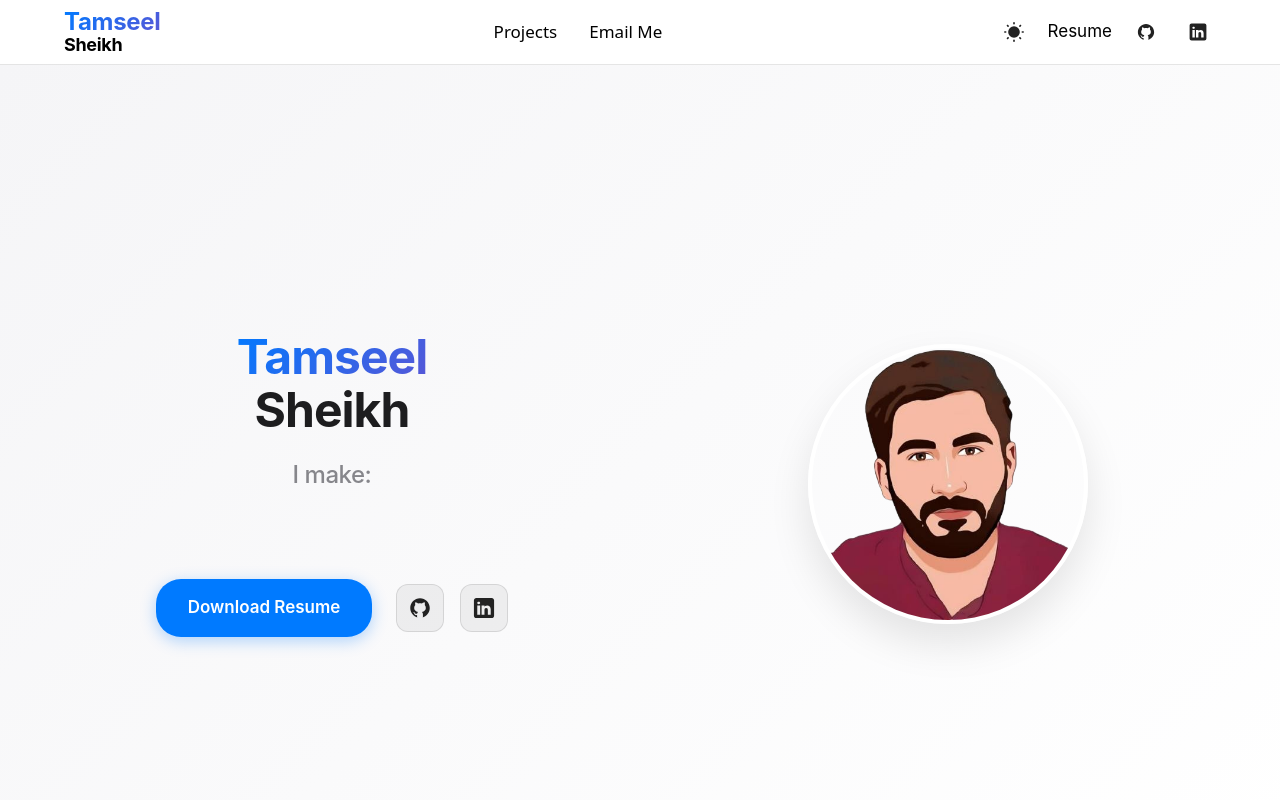
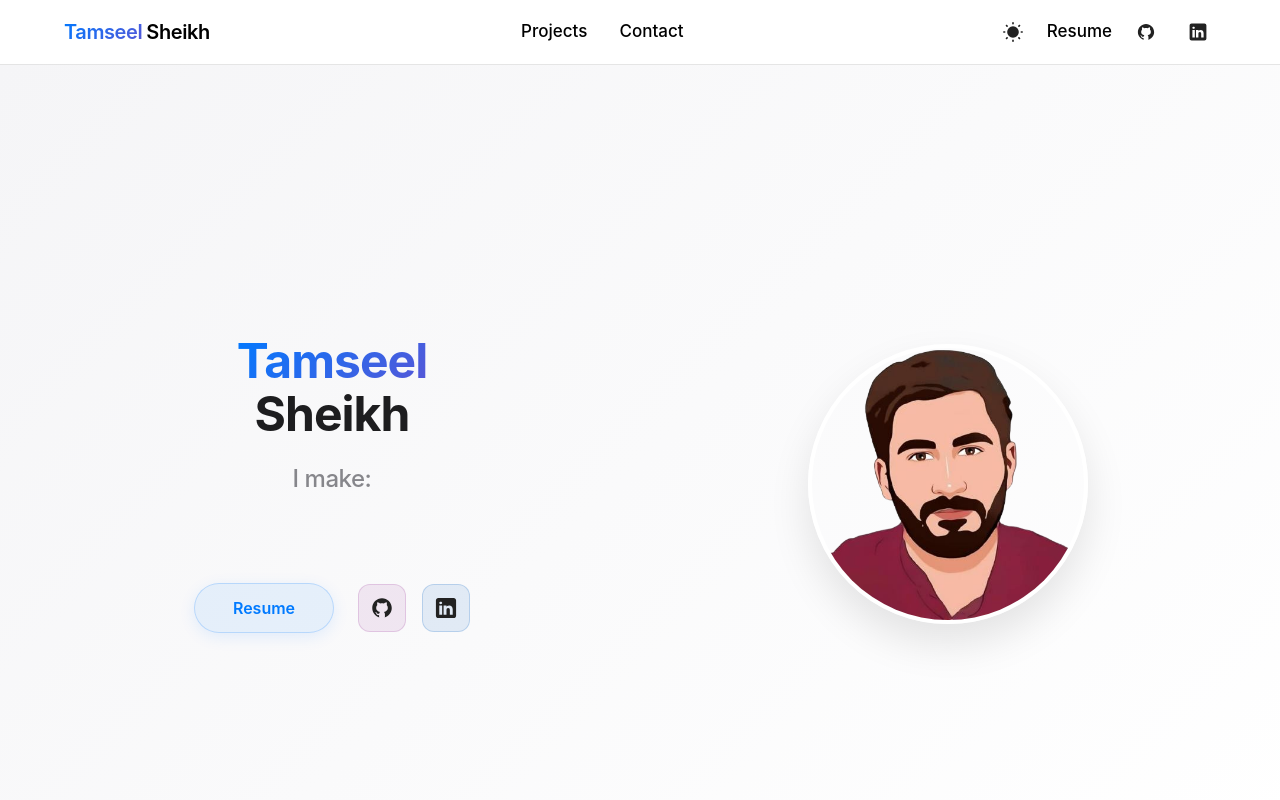
Before and after one commit to tamseel101/tamseel-shake, a React (Vite) app: page / in a window 1280 px wide. Shown: the top 800 px of the page. Built offline with nearby package versions, Linux system fonts and the light colour scheme.

Commit message:
ADDED theme changes

```diff
--- a/src/common/Header.jsx
+++ b/src/common/Header.jsx
@@ -15,7 +15,7 @@ const routes = [
     href: '#projects',
   },
   {
-    title: 'Email Me',
+    title: 'Contact',
     href: 'mailto:your.email@example.com',
   },
 ];
--- a/src/common/HeaderStyles.module.css
+++ b/src/common/HeaderStyles.module.css
@@ -49,12 +49,11 @@
 .brandLink {
   text-decoration: none;
   display: flex;
-  flex-direction: column;
-  align-items: flex-start;
-  gap: 0;
+  align-items: center;
+  gap: 4px;
   font-family: -apple-system, BlinkMacSystemFont, 'Segoe UI', Roboto, sans-serif;
-  font-weight: 700;
-  line-height: 1.1;
+  font-weight: 600;
+  font-size: 20px;
   letter-spacing: -0.02em;
 }
 
@@ -63,13 +62,13 @@
   -webkit-background-clip: text;
   -webkit-text-fill-color: transparent;
   background-clip: text;
-  font-size: 24px;
+  font-size: 20px;
   transition: all 0.3s ease;
 }
 
 .sheikh {
   color: #000000;
-  font-size: 18px;
+  font-size: 20px;
   transition: all 0.3s ease;
 }
 
@@ -85,10 +84,9 @@
 }
 
 .brandLink:hover .tamseel {
-  background: linear-gradient(135deg, #000000 0%, #000000 100%);
-  -webkit-background-clip: text;
-  -webkit-text-fill-color: transparent;
-  background-clip: text;
+  color: #000000;
+  background: none;
+  -webkit-text-fill-color: #000000;
 }
 
 .brandLink:hover .sheikh {
@@ -99,10 +97,9 @@
 }
 
 [data-theme='dark'] .brandLink:hover .tamseel {
-  background: linear-gradient(135deg, #F5F5F7 0%, #F5F5F7 100%);
-  -webkit-background-clip: text;
-  -webkit-text-fill-color: transparent;
-  background-clip: text;
+  color: #F5F5F7;
+  background: none;
+  -webkit-text-fill-color: #F5F5F7;
 }
 
 [data-theme='dark'] .brandLink:hover .sheikh {
@@ -139,7 +136,8 @@
   color: #000000;
   text-decoration: none;
   font-size: 17px;
-  font-weight: 400;
+  font-weight: 500; /* Increased boldness */
+  font-family: -apple-system, BlinkMacSystemFont, 'Segoe UI', Roboto, sans-serif; /* Explicitly set font-family */
   transition: color 0.2s ease;
   position: relative;
 }
@@ -218,11 +216,11 @@
   color: #000000;
   text-decoration: none;
   font-size: 17px;
-  font-weight: 400;
+  font-weight: 500; /* Increased boldness */
+  font-family: -apple-system, BlinkMacSystemFont, 'Segoe UI', Roboto, sans-serif; /* Explicitly set font-family */
   transition: color 0.2s ease;
   border: none;
   cursor: pointer;
-  font-family: -apple-system, BlinkMacSystemFont, 'Segoe UI', Roboto, sans-serif;
   position: relative;
 }
 
@@ -409,6 +407,7 @@
   color: #000000;
   font-size: 17px;
   font-weight: 500;
+  font-family: -apple-system, BlinkMacSystemFont, 'Segoe UI', Roboto, sans-serif; /* Explicitly set font-family */
   border-radius: 12px;
   transition: all 0.2s ease;
   background: none;
--- a/src/sections/Hero/Hero.jsx
+++ b/src/sections/Hero/Hero.jsx
@@ -32,14 +32,14 @@ function Hero({ id }) {
             </div>
             <div className={styles.heroActions}>
               <a href={CV} download className={styles.resumeButton}>
-                Download Resume
+                Resume
               </a>
               <div className={styles.socialLinks}>
                 <a
                   href="https://github.com/tamseel101"
                   target="_blank"
                   rel="noreferrer"
-                  className={styles.socialLink}
+                  className={`${styles.socialLink} ${styles.githubLink}`}
                   aria-label="GitHub Profile"
                 >
                   <img src={githubIcon} alt="GitHub" />
@@ -48,7 +48,7 @@ function Hero({ id }) {
                   href="https://www.linkedin.com/in/tamseelsheikh/"
                   target="_blank"
                   rel="noreferrer"
-                  className={styles.socialLink}
+                  className={`${styles.socialLink} ${styles.linkedinLink}`}
                   aria-label="LinkedIn Profile"
                 >
                   <img src={linkedinIcon} alt="LinkedIn" />
--- a/src/sections/Hero/HeroStyles.module.css
+++ b/src/sections/Hero/HeroStyles.module.css
@@ -134,37 +134,41 @@
 }
 
 .resumeButton {
-  background: #007AFF;
-  color: white;
+  background: rgba(0, 122, 255, 0.08);
+  color: #007AFF;
   text-decoration: none;
-  padding: 16px 32px;
+  padding: 12px 24px;
   border-radius: 25px;
   font-family: -apple-system, BlinkMacSystemFont, 'Segoe UI', Roboto, sans-serif;
-  font-size: 17px;
+  font-size: 16px;
   font-weight: 600;
   transition: all 0.3s cubic-bezier(0.4, 0, 0.2, 1);
-  border: none;
+  border: 1px solid rgba(0, 122, 255, 0.2);
   cursor: pointer;
-  box-shadow: 0 4px 16px rgba(0, 122, 255, 0.3);
+  box-shadow: 0 4px 16px rgba(0, 122, 255, 0.1);
   display: inline-block;
   text-align: center;
-  min-width: 180px;
+  min-width: 140px;
 }
 
 [data-theme='dark'] .resumeButton {
-  background: #0A84FF;
-  box-shadow: 0 4px 16px rgba(10, 132, 255, 0.3);
+  background: rgba(10, 132, 255, 0.15);
+  color: #0A84FF;
+  border: 1px solid rgba(10, 132, 255, 0.3);
+  box-shadow: 0 4px 16px rgba(10, 132, 255, 0.2);
 }
 
 .resumeButton:hover {
-  background: #0056CC;
+  background: rgba(0, 122, 255, 0.15);
   transform: translateY(-2px);
-  box-shadow: 0 8px 24px rgba(0, 122, 255, 0.4);
+  box-shadow: 0 8px 24px rgba(0, 122, 255, 0.2);
+  border-color: rgba(0, 122, 255, 0.4);
 }
 
 [data-theme='dark'] .resumeButton:hover {
-  background: #409CFF;
-  box-shadow: 0 8px 24px rgba(10, 132, 255, 0.4);
+  background: rgba(10, 132, 255, 0.25);
+  box-shadow: 0 8px 24px rgba(10, 132, 255, 0.3);
+  border-color: rgba(10, 132, 255, 0.5);
 }
 
 .socialLinks {
@@ -181,25 +185,43 @@
   width: 48px;
   height: 48px;
   border-radius: 12px;
-  background: rgba(0, 0, 0, 0.05);
   transition: all 0.3s cubic-bezier(0.4, 0, 0.2, 1);
-  border: 1px solid rgba(0, 0, 0, 0.1);
 }
 
+/* GitHub in light mode */
+.githubLink {
+  background: rgba(128, 0, 128, 0.08); /* Subtle purple tint for GitHub in light mode */
+  border: 1px solid rgba(128, 0, 128, 0.15);
+}
+
+.githubLink:hover {
+  background: rgba(128, 0, 128, 0.15); /* Darker purple on hover */
+  box-shadow: 0 8px 24px rgba(128, 0, 128, 0.15);
+  border-color: rgba(128, 0, 128, 0.3);
+}
+
+/* LinkedIn in light mode */
+.linkedinLink {
+  background: rgba(10, 102, 194, 0.1); /* Subtle LinkedIn blue tint in light mode */
+  border: 1px solid rgba(10, 102, 194, 0.2);
+}
+
+.linkedinLink:hover {
+  background: rgba(10, 102, 194, 0.2); /* Darker blue on hover */
+  box-shadow: 0 8px 24px rgba(10, 102, 194, 0.15);
+  border-color: rgba(10, 102, 194, 0.4);
+}
+
+/* Override for dark theme to keep social links neutral */
 [data-theme='dark'] .socialLink {
   background: rgba(255, 255, 255, 0.1);
   border: 1px solid rgba(255, 255, 255, 0.2);
 }
 
-.socialLink:hover {
-  background: rgba(0, 0, 0, 0.1);
-  transform: translateY(-2px);
-  box-shadow: 0 8px 24px rgba(0, 0, 0, 0.15);
-}
-
 [data-theme='dark'] .socialLink:hover {
   background: rgba(255, 255, 255, 0.15);
   box-shadow: 0 8px 24px rgba(255, 255, 255, 0.1);
+  border-color: rgba(255, 255, 255, 0.3);
 }
 
 .socialLink img {
```
